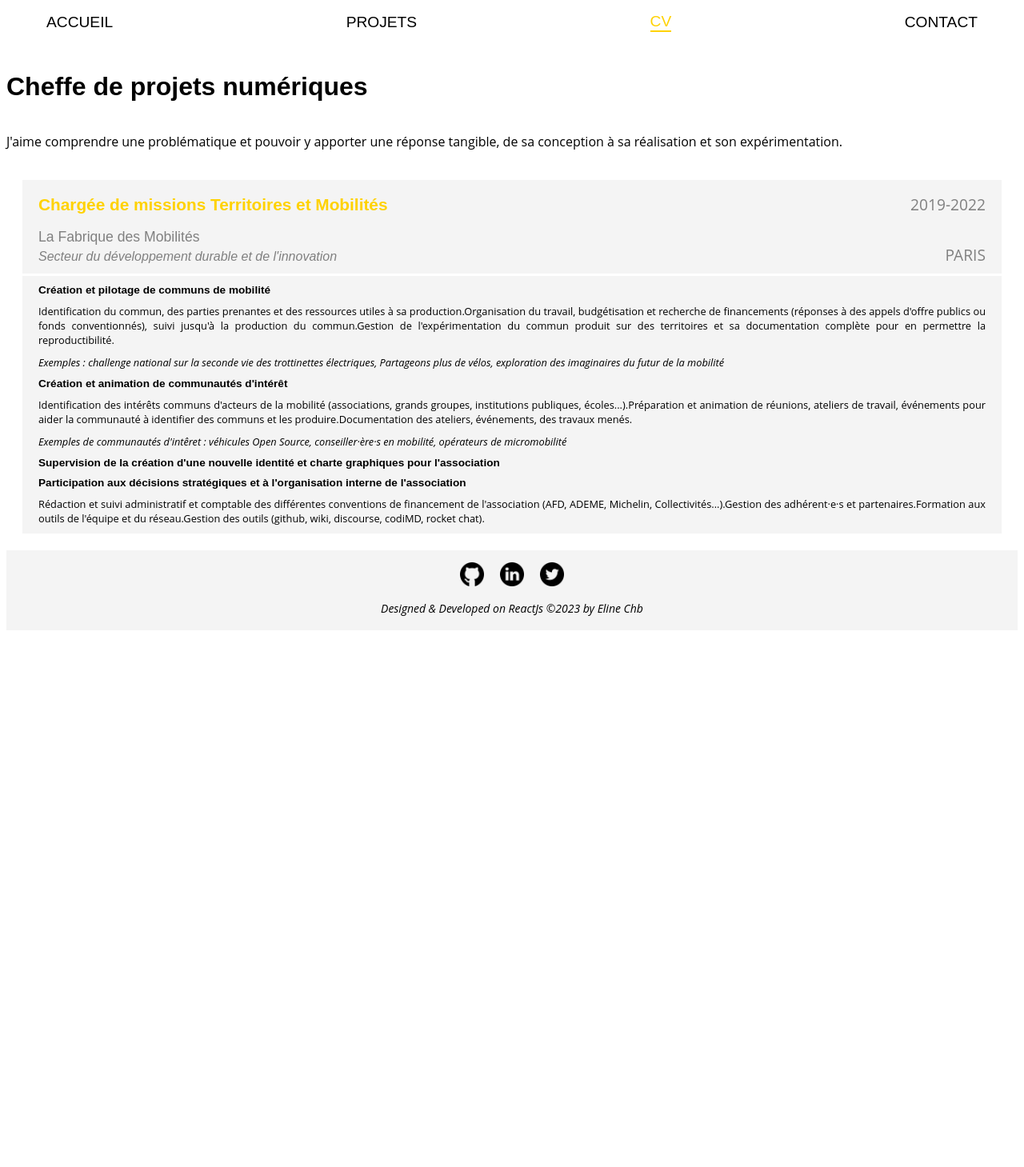
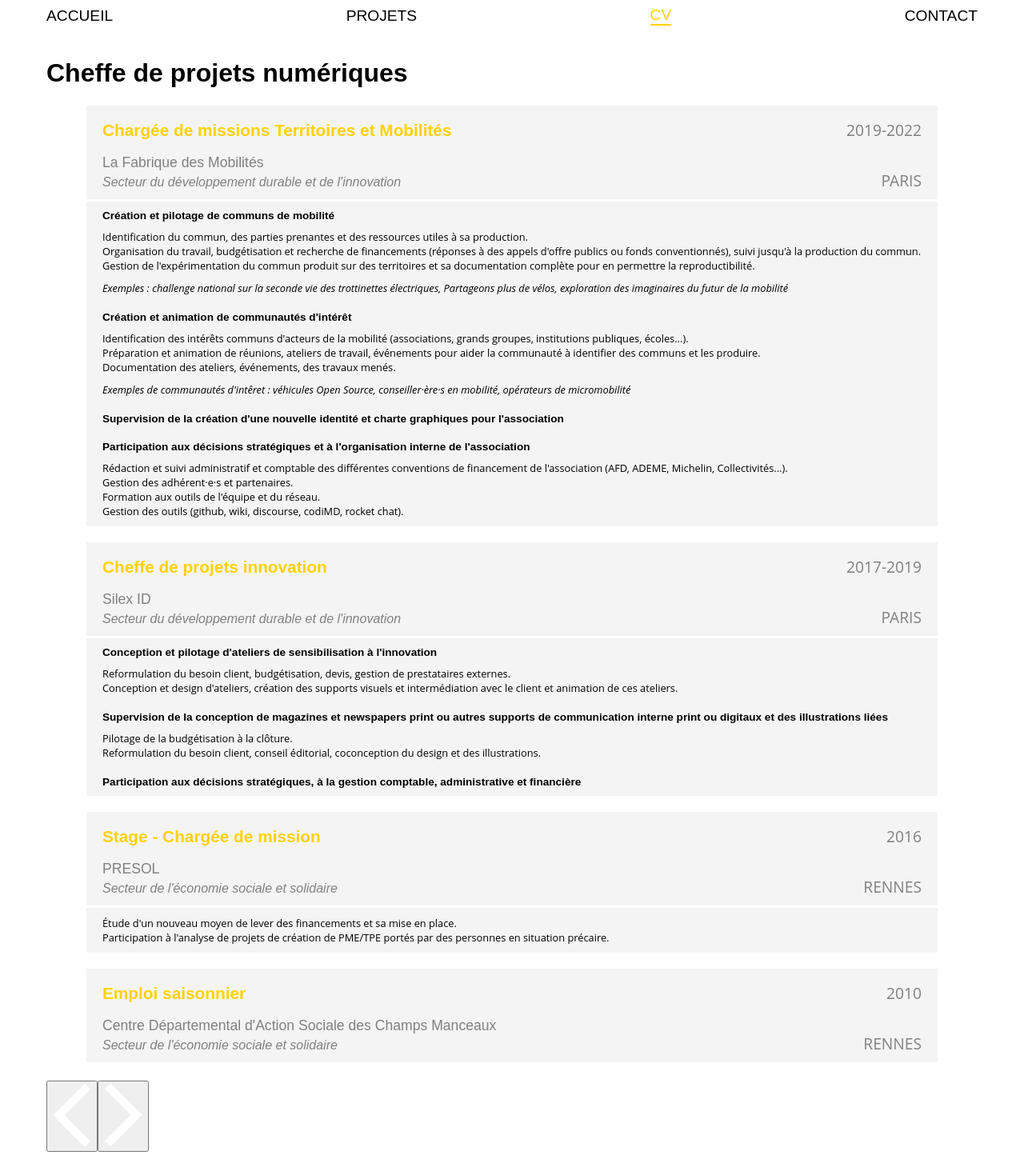
Before and after one commit to Eline31/portfolio, a React (Create React App) app: page /curriculumvitae in a window 1280 px wide. Shown: the part 20-1479 px from the top of the page at 80% size. Before the commit the page ends 816 px from the top, so only its background shows below. Built offline with nearby package versions, Linux system fonts and the light colour scheme; a web font is replaced by a local one.

Commit message:
Description list experience component OK

```diff
--- a/src/Components/Carrousel/Carrousel.jsx
+++ b/src/Components/Carrousel/Carrousel.jsx
@@ -1,7 +1,82 @@
-import Experience from "../Experience-Card/Experience.jsx"
+import Experience from "../Experience-Card/Experience-Card.jsx"
 import experiences from "../../Data/experiences.json"
+import arrowleft from "../../Assets/arrow_left.png"
+import arrowright from "../../Assets/arrow_right.png"
+import { useState, useEffect } from "react"
+import { Loader } from "../../Utils/style/Atoms.jsx"
 
 export default function Carrousel() {
-  //   return <>{experiences && experiences.map((experience) => <Experience />)}</>
-  return <Experience />
+  //Identification de la slide actuelle
+  const [current, setCurrent] = useState(0)
+  //  //Création du tableau d'expériences pour le carrousel
+  //  const [xperienceSlider, setXperienceSlider] = useState([])
+  //useState du loader
+  const [isLoading, setIsLoading] = useState(false)
+
+  //Fonction de gestion du roulement du carrousel vers la droite
+  const nextSlide = () => {
+    setIsLoading(true)
+    if (current < experiences.length - 1) {
+      setCurrent(current + 1)
+    } else if (current === experiences.length - 1) {
+      setCurrent(0)
+    }
+    setIsLoading(false)
+  }
+
+  //Fonction de gestion du roulement du carrousel vers la gauche
+  const prevSlide = () => {
+    setIsLoading(true)
+    if (current > 0) {
+      setCurrent(current - 1)
+    } else if (current === 0) {
+      setCurrent(experiences.length - 1)
+    }
+    setIsLoading(false)
+  }
+
+  return (
+    <div className="CarrouselContainer">
+      {isLoading ? (
+        <div className="LoaderWrapper">
+          <Loader />
+        </div>
+      ) : (
+        <>
+          {experiences.map((experience, index) => {
+            return (
+              <Experience
+                experience={experiences[index]}
+                className={index === current ? "active" : ""}
+                key={`Xperience-${index}`}
+              />
+            )
+          })}
+          {experiences.length > 1 && (
+            <>
+              <div className="Arrows">
+                <button alt="Image précédente" onClick={prevSlide}>
+                  <img
+                    src={arrowleft}
+                    className="arrowLeft"
+                    alt="Flèche indiquant la gauche"
+                  />
+                </button>
+                <button alt="Image suivante" onClick={nextSlide}>
+                  <img
+                    src={arrowright}
+                    className="arrowRight"
+                    alt="Flèche indiquant la droite"
+                  />
+                </button>
+              </div>
+              <p>
+                {current + 1} / {experiences.length}
+              </p>
+            </>
+          )}
+        </>
+      )}
+    </div>
+  )
 }
--- /dev/null
+++ b/src/Components/Experience-Card/Experience-Card.jsx
@@ -0,0 +1,42 @@
+// import experiences from "../../Data/experiences.json"
+import "./Experience-Card.scss"
+
+export default function Experience({ experience }) {
+  const activitiesList = experience.activities
+  console.log("activities", activitiesList)
+
+  const activity = activitiesList?.map((activity, index) => {
+    return (
+      <div className="content" key={`${activity}-${index}`}>
+        <h5>{activity.title}</h5>
+        <span>
+          {activity.description?.map((description, index) => {
+            return (
+              <p className="content__description" key={`description-${index}`}>
+                {description}
+              </p>
+            )
+          })}
+        </span>
+        <p className="content__examples">{activity.examples}</p>
+      </div>
+    )
+  })
+
+  return (
+    <div className="card-wrapper">
+      <div className="title">
+        <div className="title__main">
+          <h2>{experience.title}</h2>
+          <h3>{experience.firm}</h3>
+          <h4>{experience.sector}</h4>
+        </div>
+        <div className="title__details">
+          <p className="title__details__dates">{experience.dates}</p>
+          <p className="title__details__place">{experience.place}</p>
+        </div>
+      </div>
+      {activity}
+    </div>
+  )
+}
--- a/src/Components/Experience-Card/Experience.scss
+++ b/src/Components/Experience-Card/Experience-Card.scss
@@ -4,7 +4,7 @@
   background-color: $secondary-color;
   display: flex;
   flex-direction: column;
-  margin: 20px;
+  margin: 20px 50px;
   .title {
     display: flex;
     justify-content: space-between;
@@ -60,7 +60,7 @@
     }
     &__description {
       font-size: 0.8rem;
-      margin: 5px 0px;
+      margin: 0px;
     }
     &__examples {
       font-size: 0.8rem;
--- a/src/Components/Experience-Card/Experience.jsx
+++ /dev/null
@@ -1,57 +0,0 @@
-import experiences from "../../Data/experiences.json"
-import "./Experience.scss"
-
-export default function Experience() {
-  const experience = experiences[0]
-  const activities = experience.activities
-  console.log(activities)
-
-  // const tasks = activities?.description.map((task, index) => {
-  //   return (
-  //     <span key={index}>
-  //       <p>{task}</p>
-  //     </span>
-  //   )
-  // })
-
-  return (
-    <div className="card-wrapper">
-      <div className="title">
-        <div className="title__main">
-          <h2>{experience.title}</h2>
-          <h3>{experience.firm}</h3>
-          <h4>{experience.sector}</h4>
-        </div>
-        <div className="title__details">
-          <p className="title__details__dates">{experience.dates}</p>
-          <p className="title__details__place">{experience.place}</p>
-        </div>
-      </div>
-      <div className="content">
-        {experience &&
-          experience.activities.map((activity, index) => (
-            <>
-              <h5 key={`${activity.title}-${index}`}>{activity.title}</h5>
-              {/* <div
-                className="content__description"
-                key={`${activity}-${index}`}
-              >
-                {activity.description.map((task, index) => (
-                  <p key={`${task}-${index}`}>{task}</p>
-                ))}
-              </div> */}
-              <p
-                key={`${activity}-description-${index}`}
-                className="content__description"
-              >
-                {activity.description}
-              </p>
-              <p key={`${activity}-ex-${index}`} className="content__examples">
-                {activity.examples}
-              </p>
-            </>
-          ))}
-      </div>
-    </div>
-  )
-}
--- a/src/Components/Header/Header.scss
+++ b/src/Components/Header/Header.scss
@@ -5,7 +5,7 @@
   display: flex;
   align-items: center;
   justify-content: space-between;
-  margin: 0px 50px;
+  margin: 20px 50px;
   text-transform: uppercase;
   font-weight: 400;
   a {
@@ -29,12 +29,16 @@
     background-color: white;
     padding: 10px;
     height: 130px;
+    transform: translateX(0);
+    transition: all 300 ease-in-out;
     a {
       margin-bottom: 10px;
       font-size: 1rem;
     }
     &__hidden {
-      display: none;
+      // display: none;
+      transform: translatex(100%);
+      transition: all 300 ease-in-out;
     }
   }
 }
@@ -58,7 +62,7 @@
       width: 30px;
       background-color: black;
       transform-origin: 0px;
-      transition: all 200ms linear;
+      transition: all 300ms ease-in-out;
       transform: translateX(0);
     }
     &__open {
--- a/src/Pages/CV/CV.jsx
+++ b/src/Pages/CV/CV.jsx
@@ -1,16 +1,12 @@
 import "./CV.scss"
 import Carrousel from "../../Components/Carrousel/Carrousel"
 // import experiences from "../../Data/experiences.json"
-import Experience from "../../Components/Experience-Card/Experience"
+// import Experience from "../../Components/Experience-Card/Experience-Card"
 
 export default function CV() {
   return (
-    <>
+    <div className="wrapper">
       <h1>Cheffe de projets numériques</h1>
-      <p>
-        J'aime comprendre une problématique et pouvoir y apporter une réponse
-        tangible, de sa conception à sa réalisation et son expérimentation.
-      </p>
       <div className="cv-wrapper">
         <div className="experiences">
           {/* {experiences.map((experience, index) => experiences)} */}
@@ -20,6 +16,6 @@ export default function CV() {
         <div className="diplomas"></div>
         <div className="abilities"></div>
       </div>
-    </>
+    </div>
   )
 }
--- a/src/Pages/CV/CV.scss
+++ b/src/Pages/CV/CV.scss
@@ -0,0 +1,3 @@
+.wrapper {
+  margin: 0px 50px;
+}
```
Also changed, not shown: src/Assets/arrow_left.png (added), src/Assets/arrow_right.png (added).
